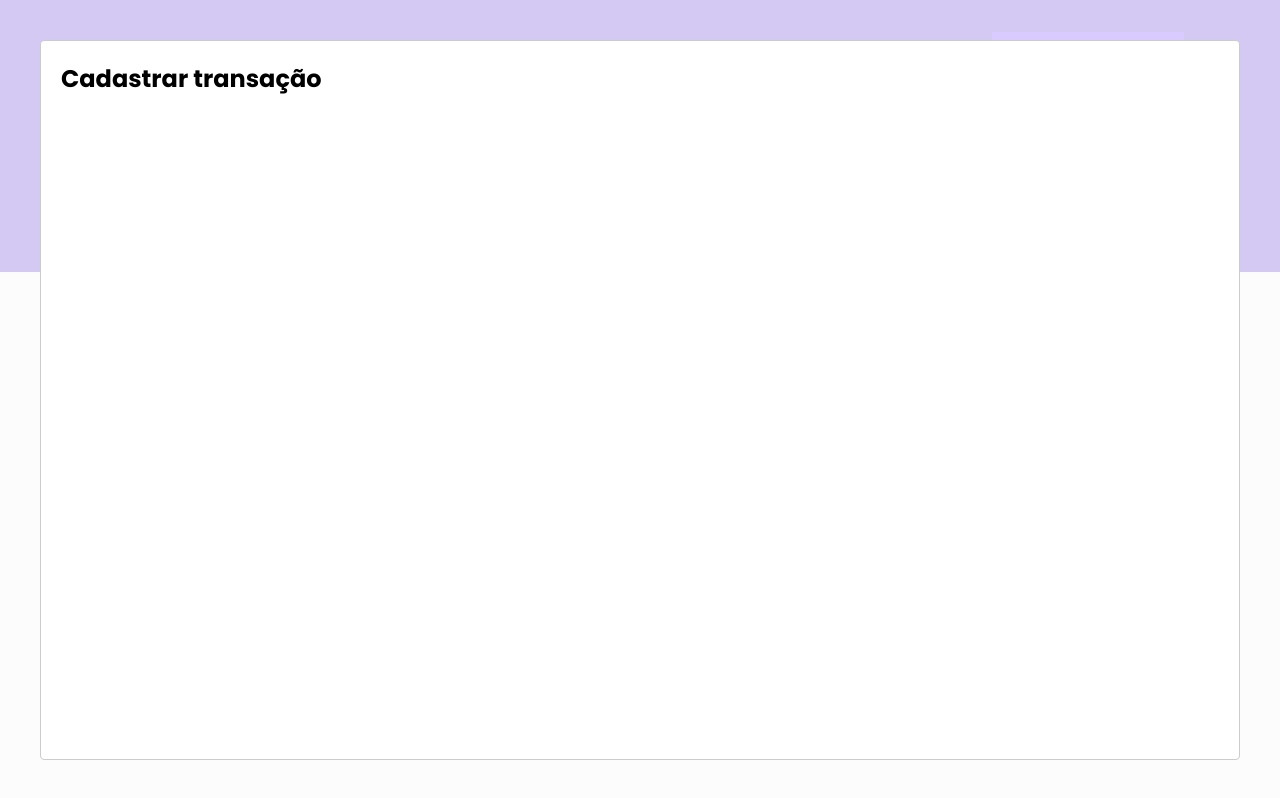
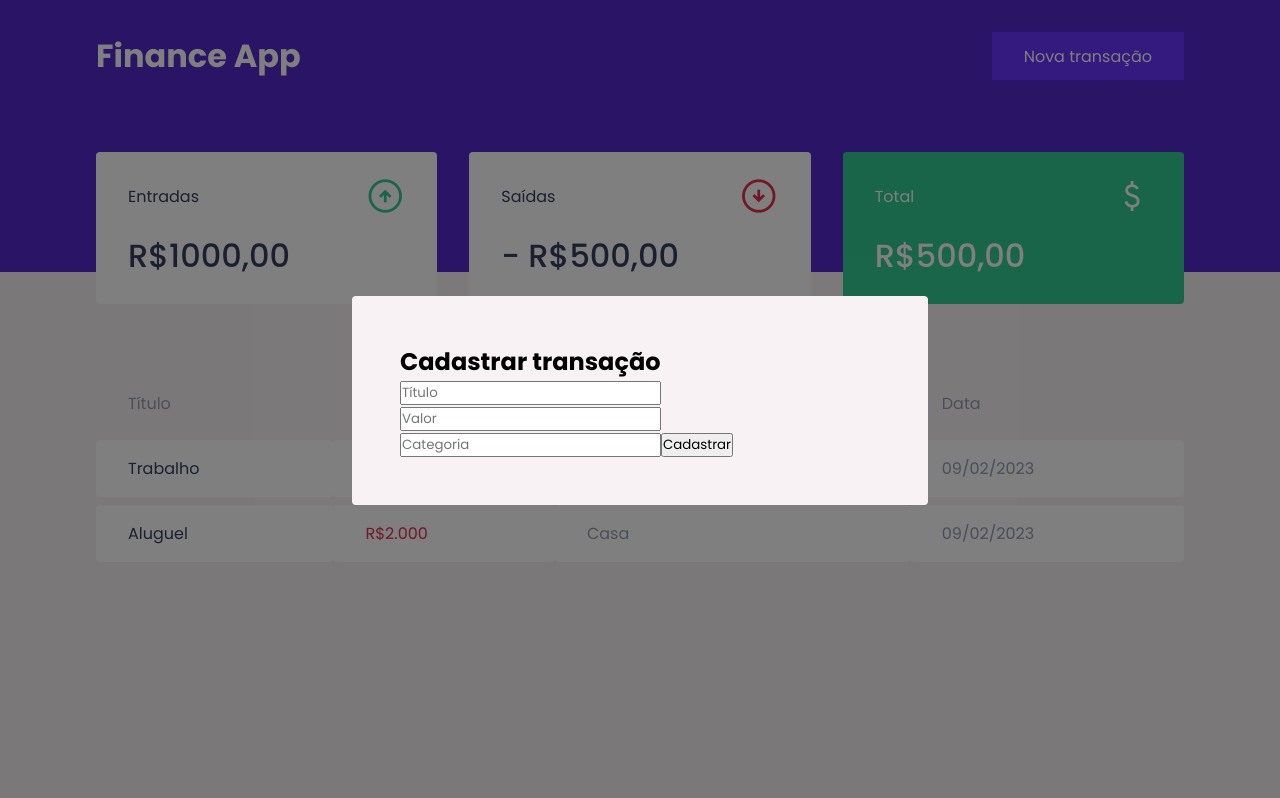
Before and after one commit to PabloHFR/finances-app, a React (Create React App) app: page / in a window 1280 px wide. Both pictures are taken after a click on the button "Nova transação". Built offline with nearby package versions, Linux system fonts and the light colour scheme; no server answers; what miragejs would draw is missing.

Commit message:
Added transaction modal component and global modal styles

```diff
--- a/src/App.tsx
+++ b/src/App.tsx
@@ -5,6 +5,7 @@ import { Header } from "./components/Header";
 
 // Styles imports
 import { GlobalStyle } from "./styles/globalStyles";
+import { TransactionModal } from "./components/TransactionModal";
 
 Modal.setAppElement("#root");
 
@@ -24,12 +25,11 @@ export function App() {
       <Header onOpenTransactionModal={handleOpenTransactionModal} />
       <Dashboard />
 
-      <Modal
+      <TransactionModal
         isOpen={isTransactionModalOpen}
         onRequestClose={handleCloseTransactionModal}
-      >
-        <h2>Cadastrar transação</h2>
-      </Modal>
+      />
+
       <GlobalStyle />
     </>
   );
--- /dev/null
+++ b/src/components/TransactionModal/index.tsx
@@ -0,0 +1,30 @@
+import Modal from "react-modal";
+import { Container } from "./styles";
+
+interface TransactionModalProps {
+  isOpen: boolean;
+  onRequestClose: () => void;
+}
+
+export function TransactionModal({
+  isOpen,
+  onRequestClose,
+}: TransactionModalProps) {
+  return (
+    <Modal
+      isOpen={isOpen}
+      onRequestClose={onRequestClose}
+      overlayClassName="react-modal-overlay"
+      className="react-modal-content"
+    >
+      <Container>
+        <h2>Cadastrar transação</h2>
+
+        <input placeholder="Título" type="text" />
+        <input placeholder="Valor" type="number" />
+        <input placeholder="Categoria" type="text" />
+        <button type="submit">Cadastrar</button>
+      </Container>
+    </Modal>
+  );
+}
--- /dev/null
+++ b/src/components/TransactionModal/styles.ts
@@ -0,0 +1,3 @@
+import styled from "styled-components";
+
+export const Container = styled.form``;
--- a/src/styles/globalStyles.ts
+++ b/src/styles/globalStyles.ts
@@ -54,4 +54,26 @@ export const GlobalStyle = createGlobalStyle`
     opacity: 0.6;
     cursor: not-allowed;
   }
+
+  .react-modal-overlay {
+    background-color: rgba(0, 0, 0, 0.5);
+    position: fixed;
+    top: 0;
+    left: 0;
+    right: 0;
+    bottom: 0;
+
+    display: flex;
+    align-items: center;
+    justify-content: center;
+  }
+
+  .react-modal-content {
+    width: 100%;
+    max-width: 576px;
+    background-color: var(--background-color);
+    padding: 3rem;
+    position: relative;
+    border-radius: 0.25rem;
+  }
 `;
```
